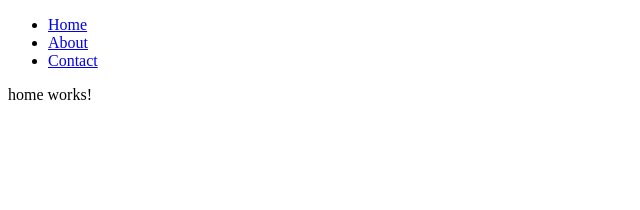
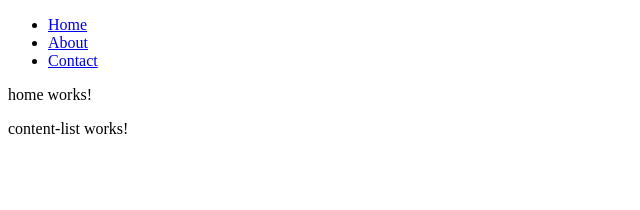
Before and after one commit to zetanew/cardapp, an Angular app: page / in a window 1280 px wide. Shown: the top 210 px of the page, without its empty margins (0-640 px from the left). Built offline with nearby package versions, Linux system fonts and the light colour scheme.

Commit message:
content module and content list component

```diff
--- a/src/app/components/home/home.component.html
+++ b/src/app/components/home/home.component.html
@@ -1 +1,2 @@
 <p>home works!</p>
+<app-content-list/>
--- a/src/app/components/home/home.component.ts
+++ b/src/app/components/home/home.component.ts
@@ -1,5 +1,4 @@
 import { Component } from '@angular/core';
-
 @Component({
   selector: 'app-home',
   templateUrl: './home.component.html',
--- a/src/app/content/content.module.ts
+++ b/src/app/content/content.module.ts
@@ -10,6 +10,9 @@ import { ContentListComponent } from './content-list/content-list.component';
   ],
   imports: [
     CommonModule
+  ],
+  exports:[
+    ContentListComponent
   ]
 })
 export class ContentModule { }
```
